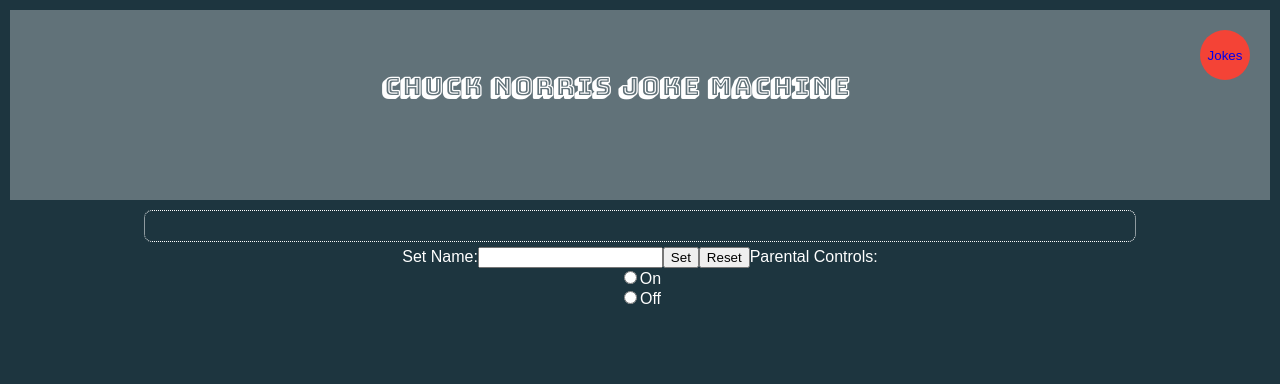
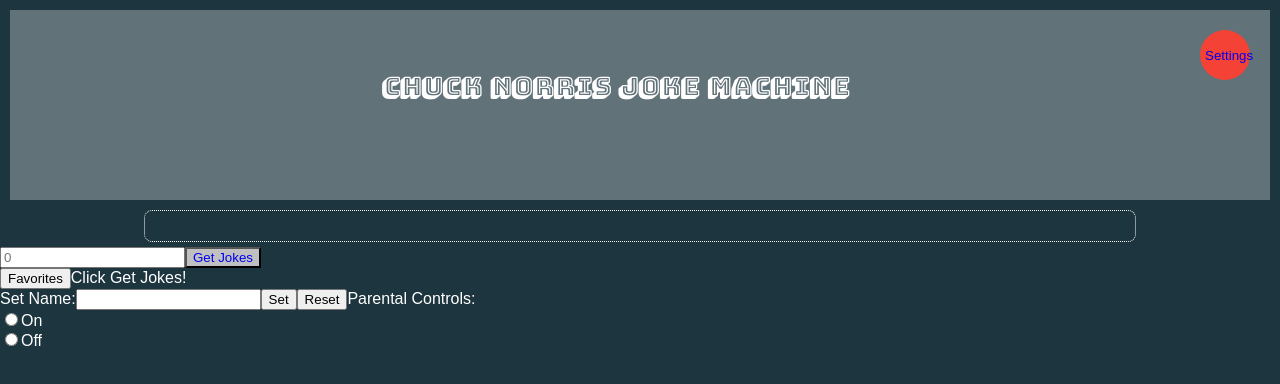
Before and after one commit to gprocell927/walker-texas-rangerbox, a React (Create React App) app: page /settings in a window 1280 px wide. Shown: the top 384 px of the page. Built offline with nearby package versions, Linux system fonts and the light colour scheme; no server answers.

Commit message:
adds IndexRedirect to displayJokes component, clones state to pass childrens' props, jokes renders to jokes route

```diff
--- a/src/App/App.js
+++ b/src/App/App.js
@@ -2,7 +2,7 @@
 import axios from 'axios'
 import Header from '../components/Header/Header'
 import RandomJokes from '../components/RandomJokes/RandomJokes'
-import DisplayJokes from '../components/DisplayJokes/DisplayJokes'
+import JokeRequest from '../components/JokeRequest/JokeRequest'
 import './App.css';
 
 class App extends Component {
@@ -14,13 +14,6 @@
     }
   } // end of constructor
 
-  displayJokes() {
-    return this.state.reqJokes
-    .map ( (j,i) => {
-      console.log(j)
-      return ( <p key={ i }>{j}</p> )
-    })
-  }
 
   handleClick (e) {
     e.preventDefault()
@@ -28,7 +21,8 @@
       .get(`http://api.icndb.com/jokes/random/${this.state.numJokes}?escape=javascript`)
       .then(res => {
         const reqJokes = res.data.value.map( r => r.joke )
-        this.setState({ reqJokes }) // sets jokes as an array of jokes
+        this.setState({ reqJokes })
+         // sets jokes as an array of jokes
           }
         )
       } // end of handleClick
@@ -40,17 +34,23 @@
 
 
   render() {
+    //make child object that has state and pass it to DisplayJokes
+    const Children = React.cloneElement(this.props.children, {
+		    numJokes: this.state.jokes,
+        reqJokes: this.state.reqJokes
+      }
+    )
     return (
       <div>
         <Header />
         <RandomJokes />
-        <DisplayJokes
+        <JokeRequest
           handleInputChange={ (e) => this.handleChange(e) }
           handleButtonClick={ (e) => this.handleClick(e) }
-          displayRequestedJokes={ this.displayJokes() }
         />
         <button children="Favorites" />
         <span>Click Get Jokes!</span>
+        { Children }
       </div>
       )
     }
--- a/src/components/DisplayJokes/DisplayJokes.js
+++ b/src/components/DisplayJokes/DisplayJokes.js
@@ -2,20 +2,26 @@
 import Header from '../Header/Header'
 import JokeRequest from '../JokeRequest/JokeRequest'
 
-const Jokes = (props) => {
-  const { displayRequestedJokes } = props
+const displayJokes = (props) => {
+  return props.reqJokes
+  .map ( (j,i) => {
+    console.log(j)
+    return ( <p key={ i }>{j}</p> )
+  })
+}
+
+
+const DisplayJokes = (props) => {
     return (
     <div>
-      <Header />
-      <JokeRequest />
       <div className="requested-jokes">
-        {displayRequestedJokes}
+        { displayJokes(props) }
       </div>
     </div>
     )
   }
 
-export default Jokes
+export default DisplayJokes
 
 //On click of requesting jokes gets this error: Warning: setState(...): Can only update a mounted or mounting component. This usually means you called setState() on an unmounted component. This is a no-op. Please check the code for the App component.
 
@@ -23,3 +29,20 @@
 //Is this not mounted by a button click?
 
 //Does the handleClick call need to be called in the JokeRequest component?
+
+// Feedback from WIll: trying to set state on a component thats been unmounted from the dom
+
+//So it looks like you're treating App as the top level component that controls all the stuff, but in your router you have all routes as siblings
+
+// [22:31]
+// So as soon as you navigate away from /, App will be correctly unmounted
+//
+// [22:33]
+// I'm not sure how to best set this up honestly, sharing state between components that get assigned to Routes has always been weird (we were chatting the other day here how to pass props to Route handlers
+//
+// [22:35]
+// Likely you want to make the 3 other routes children of App, and then use some magic with  React.cloneElement to pass props to the child routes
+//
+// [22:39]
+// Here is one person describing your problem (roughly), https://discuss.reactjs.org/t/passing-state-props-to-child-components-loaded-with-react-router/3018
+//React router really wants every component that gets passed to a Route to be an "entry point", and not rely on parent components for its state. So in a perfect world it should fetch/manage its own data/behavior.
--- a/src/components/JokeRequest/JokeRequest.js
+++ b/src/components/JokeRequest/JokeRequest.js
@@ -9,6 +9,7 @@
       <input
         className="joke-number"
         placeholder="0"
+        value={props.reqJokes}
         onChange={(e) => handleInputChange(e)}
       />
       <button
--- a/src/components/Settings/Settings.js
+++ b/src/components/Settings/Settings.js
@@ -32,17 +32,7 @@
 
   render() {
     return (
-      <div className="App">
-        <div className="App-header">
-          <h2>Chuck Norris Joke Machine</h2>
-          <button className="settings-btn">
-            <Link to='/jokes'
-              style={{ textDecoration: 'none'}}>
-            Jokes
-          </Link>
-        </button>
-        </div>
-        <RandomJokes />
+      <div>
         <form>
           <span>Set Name:</span>
           <input
--- a/src/index.js
+++ b/src/index.js
@@ -1,6 +1,6 @@
 import React from 'react'
 import { render } from 'react-dom'
-import { Router, Route, browserHistory } from 'react-router'
+import { IndexRedirect, Router, Route, browserHistory } from 'react-router'
 import App from './App/App'
 import Settings from './components/Settings/Settings'
 import Favorites from './components/Favorites/Favorites'
@@ -10,9 +10,11 @@
 
 render(
   <Router history={browserHistory}>
-    <Route path="/" component={App}/>
-    <Route path="/settings" component={Settings}/>
-    <Route path="/favorites" component={Favorites}/>
-    <Route path="/jokes" component={DisplayJokes}/>
+    <Route path="/" component={App}>
+      <IndexRedirect to="/jokes" />
+      <Route path="/settings" component={Settings}/>
+      <Route path="/favorites" component={Favorites}/>
+      <Route path="/jokes" component={DisplayJokes}/>
+    </Route>
   </Router>
   ,document.getElementById('root'))
```
Also changed, not shown: src/components/Home/Home.js (added, +22 -0 lines).
